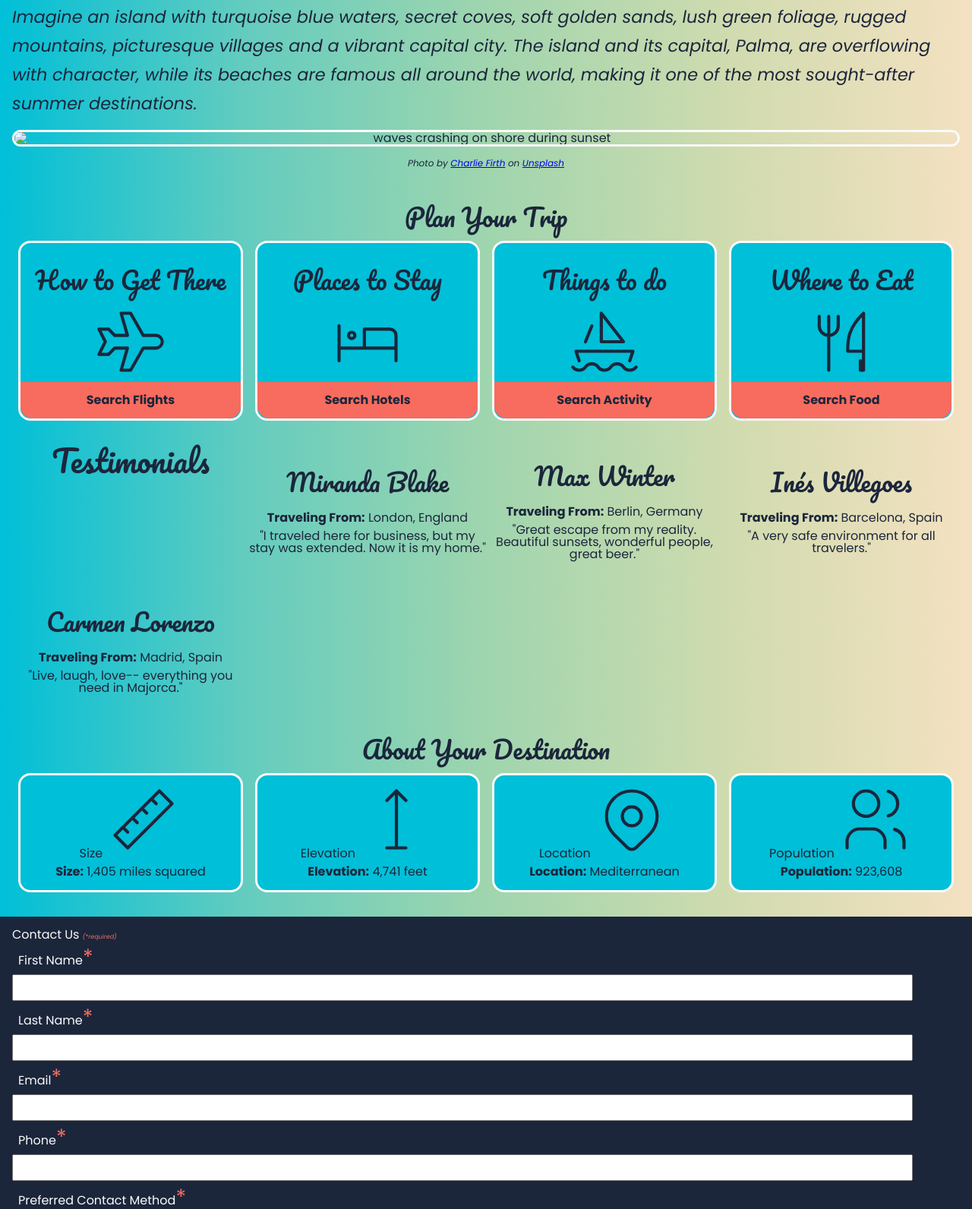
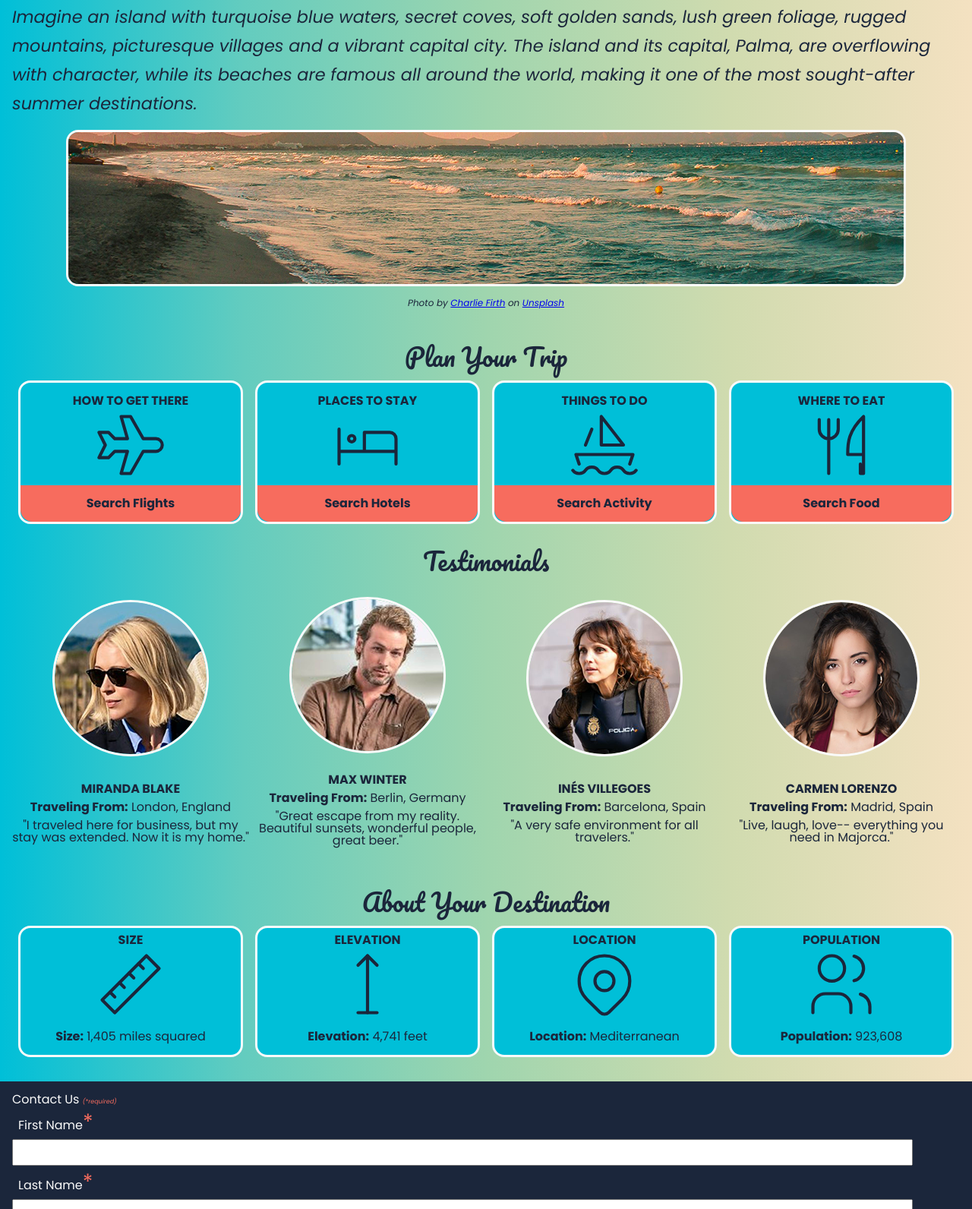
Before and after one commit to zfraedri/Wonderlust, a plain HTML site: page index.html in a window 1280 px wide. Shown: the part 626-2218 px from the top of the page at 76% size. Drawn offline with Linux system fonts and the light colour scheme.

Commit message:
responsive imgs
worked images and heading structure.

```diff
--- a/index.html
+++ b/index.html
@@ -36,28 +36,22 @@
                 <h3>Introduction</h3>
                 <p>Imagine an island with turquoise blue waters, secret coves, soft golden sands, lush green foliage, rugged mountains, picturesque villages and a vibrant capital city. The island and its capital, Palma, are overflowing with character, while its beaches are famous all around the world, making it one of the most sought-after summer destinations.</p>
                 <div>
-                <!--Responsive Image for Art Direction
-                    images/majorca-beach-square-s.jpg
-                    images/majorca-beach-vertical-m.jpg
-                    images/majorca-beach-horizontal-l.jpg
 
-                    404px, 920px, 1280px
-                    -->
                     <picture>
-                        <source media="(min-width: 1280px)" srcset="images/majorca-beach-horizontal-l" />
-                        <source media="(min-width: 920px)" srcset="images/majorca-beach-vertical-m" />
-
-                        <img src="images/majorca-beach-square-s" alt="waves crashing on shore during sunset" />
+                        <source media="(min-width: 1280px)" srcset="images/majorca-beach-horizontal-l.jpg">
+                        <source media="(min-width: 920px)" srcset="images/majorca-beach-vertical-m.jpg">
+                        <img src="images/majorca-beach-square-s.jpg" alt="sea waves crashing on shore during sunset" style="width:auto;">
                     </picture>
 
                     <small>Photo by <a href="https://unsplash.com/@charliefirth?utm_content=creditCopyText&utm_medium=referral&utm_source=unsplash">Charlie Firth</a> on <a href="https://unsplash.com/photos/sea-waves-crashing-on-shore-during-sunset-HQJIQjXq1HI?utm_content=creditCopyText&utm_medium=referral&utm_source=unsplash">Unsplash</a></small>
                 </div>
             </section>
+
             <section id="plan-your-trip">
                 <h3>Plan Your Trip</h3>
 
                 <section class="plan">
-                    <h3>How to Get There</h3>
+                    <h4>How to Get There</h4>
                     <svg xmlns="http://www.w3.org/2000/svg" class="icon icon-tabler icon-tabler-plane" width="100" height="100" viewBox="0 0 24 24" stroke-width="1" stroke="#1B263B" fill="none" stroke-linecap="round" stroke-linejoin="round">
                         <path stroke="none" d="M0 0h24v24H0z" fill="none"/>
                         <path d="M16 10h4a2 2 0 0 1 0 4h-4l-4 7h-3l2 -7h-4l-2 2h-3l2 -4l-2 -4h3l2 2h4l-2 -7h3z" />
@@ -65,7 +59,7 @@
                     <a href="#" title="Search for flights">Search Flights</a>
                 </section>
                 <section class="plan">
-                    <h3>Places to Stay</h3>
+                    <h4>Places to Stay</h4>
                     <svg xmlns="http://www.w3.org/2000/svg" class="icon icon-tabler icon-tabler-bed" width="100" height="100" viewBox="0 0 24 24" stroke-width="1" stroke="#1B263B" fill="none" stroke-linecap="round" stroke-linejoin="round">
                         <path stroke="none" d="M0 0h24v24H0z" fill="none"/>
                         <path d="M3 7v11m0 -4h18m0 4v-8a2 2 0 0 0 -2 -2h-8v6" />
@@ -74,7 +68,7 @@
                     <a href="#" title="Search for Hotels">Search Hotels</a>
                 </section>
                 <section class="plan">
-                    <h3>Things to do</h3>
+                    <h4>Things to do</h4>
                     <svg xmlns="http://www.w3.org/2000/svg" class="icon icon-tabler icon-tabler-sailboat" width="100" height="100" viewBox="0 0 24 24" stroke-width="1" stroke="#1B263B" fill="none" stroke-linecap="round" stroke-linejoin="round">
                         <path stroke="none" d="M0 0h24v24H0z" fill="none"/>
                         <path d="M2 20a2.4 2.4 0 0 0 2 1a2.4 2.4 0 0 0 2 -1a2.4 2.4 0 0 1 2 -1a2.4 2.4 0 0 1 2 1a2.4 2.4 0 0 0 2 1a2.4 2.4 0 0 0 2 -1a2.4 2.4 0 0 1 2 -1a2.4 2.4 0 0 1 2 1a2.4 2.4 0 0 0 2 1a2.4 2.4 0 0 0 2 -1" />
@@ -85,7 +79,7 @@
                     <a href="#" title="Search for Activities">Search Activity</a>
                 </section>
                 <section class="plan">
-                    <h3>Where to Eat</h3>
+                    <h4>Where to Eat</h4>
                     <svg xmlns="http://www.w3.org/2000/svg" class="icon icon-tabler icon-tabler-tools-kitchen-2" width="100" height="100" viewBox="0 0 24 24" stroke-width="1" stroke="#1B263B" fill="none" stroke-linecap="round" stroke-linejoin="round">
                         <path stroke="none" d="M0 0h24v24H0z" fill="none"/>
                         <path d="M19 3v12h-5c-.023 -3.681 .184 -7.406 5 -12zm0 12v6h-1v-3m-10 -14v17m-3 -17v3a3 3 0 1 0 6 0v-3" />
@@ -94,24 +88,25 @@
                 </section>
             </section>
             <section id="testimonials">
-                <h2>Testimonials</h2>
+                <h3>Testimonials</h3>
 
                 <section>
-                    <!--Responsive Image for resolution switching
-                        images/miranda-blake-L.png"
-                        images/miranda-blake-S.png 404w
-                        images/miranda-blake-M.png 920w
-                        images/miranda-blake-L.png 1280w
-                    -->
+
+                    <picture>
+                        <source media="(min-width: 1280px)" srcset="images/miranda-blake-L.png">
+                        <source media="(min-width: 920px)" srcset="images/miranda-blake-M.png">
+                        <img src="images/miranda-blake-S.png" alt="Profile image of Miranda Blake" style="width:auto">
+                    </picture>
                         <div>
-                        <h3>Miranda Blake</h3>
+                        <h4>Miranda Blake</h4>
                         <dl>
                             <dt>Traveling From:</dt>
                             <dd>London, England</dd>
                         </dl>
-                        "I traveled here for business, but my stay was extended. Now it is my home."
+                        <blockquote>"I traveled here for business, but my stay was extended. Now it is my home."</blockquote>
                     </div>
                 </section>
+
                 <section>
                     <!--Responsive Image for resolution switching
                         images/max-winter-L.png
@@ -119,8 +114,13 @@
                         images/max-winter-M.png 920w
                         images/max-winter-L.png 1280w
                     -->
+                    <picture>
+                        <source media="(min-width: 1280px)" srcset="images/max-winter-L.png">
+                        <source media="(min-width: 920px)" srcset="images/max-winter-M.png">
+                        <img src="images/max-winter-S.png" alt="Profile image of Max Winter" style="width:auto">
+                    </picture>
                         <div>
-                        <h3>Max Winter</h3>
+                        <h4>Max Winter</h4>
                         <dl>
                             <dt>Traveling From:</dt>
                             <dd>Berlin, Germany</dd>
@@ -129,14 +129,14 @@
                     </div>
                 </section>
                 <section>
-                    <!--Responsive Image for resolution switching
-                        images/ines-villegoes-L.png
-                        images/ines-villegoes-S.png 404w
-                        images/ines-villegoes-M.png 920w
-                        images/ines-villegoes-L.png 1280w
-                    -->
+
+                    <picture>
+                        <source media="(min-width: 1280px)" srcset="images/ines-villegoes-L.png">
+                        <source media="(min-width: 920px)" srcset="images/ines-villegoes-M.png">
+                        <img src="images/ines-villegoes-S.png" alt="Profile image of Ines Villegos" style="width:auto">
+                    </picture>
                     <div>
-                        <h3>Inés Villegoes</h3>
+                        <h4>Inés Villegoes</h4>
                         <dl>
                             <dt>Traveling From:</dt>
                             <dd>Barcelona, Spain</dd>
@@ -145,14 +145,14 @@
                     </div>
                 </section>
                 <section>
-                    <!--Responsive Image for resolution switching
-                        images/carmen-lorenzo-L.png
-                        images/carmen-lorenzo-S.png 404w
-                        images/carmen-lorenzo-M.png 920w
-                        images/carmen-lorenzo-L.png 1280w
-                    -->
+
+                    <picture>
+                        <source media="(min-width: 1280px)" srcset="images/carmen-lorenzo-L.png">
+                        <source media="(min-width: 920px)" srcset="images/carmen-lorenzo-M.png">
+                        <img src="images/carmen-lorenzo-S.png" alt="Profile image of Carmen Lorenzo" style="width:auto">
+                    </picture>
                         <div>
-                        <h3>Carmen Lorenzo</h3>
+                        <h4>Carmen Lorenzo</h4>
                         <dl>
                             <dt>Traveling From:</dt>
                             <dd>Madrid, Spain</dd>
@@ -165,7 +165,7 @@
                 <h3>About Your Destination</h3>
 
                 <section>
-                    Size
+                    <h4>Size</h4>
                     <svg xmlns="http://www.w3.org/2000/svg" class="icon icon-tabler icon-tabler-ruler-2" width="100" height="100" viewBox="0 0 24 24" stroke-width="1" stroke="#1B263B" fill="none" stroke-linecap="round" stroke-linejoin="round">
                         <path stroke="none" d="M0 0h24v24H0z" fill="none"/>
                         <path d="M17 3l4 4l-14 14l-4 -4z" />
@@ -180,7 +180,7 @@
                     </dl>
                 </section>
                 <section>
-                    Elevation
+                    <h4>Elevation</h4>
                     <svg xmlns="http://www.w3.org/2000/svg" class="icon icon-tabler icon-tabler-arrow-top-bar" width="100" height="100" viewBox="0 0 24 24" stroke-width="1" stroke="#1B263B" fill="none" stroke-linecap="round" stroke-linejoin="round">
                         <path stroke="none" d="M0 0h24v24H0z" fill="none"/>
                         <line x1="12" y1="21" x2="12" y2="3" />
@@ -193,7 +193,7 @@
                     </dl>
                 </section>
                 <section>
-                    Location
+                    <h4>Location</h4>
                     <svg xmlns="http://www.w3.org/2000/svg" class="icon icon-tabler icon-tabler-map-pin" width="100" height="100" viewBox="0 0 24 24" stroke-width="1" stroke="#1B263B" fill="none" stroke-linecap="round" stroke-linejoin="round">
                         <path stroke="none" d="M0 0h24v24H0z" fill="none"/>
                         <circle cx="12" cy="11" r="3" />
@@ -205,7 +205,7 @@
                     </dl>
                 </section>
                 <section>
-                    Population
+                    <h4>Population</h4>
                     <svg xmlns="http://www.w3.org/2000/svg" class="icon icon-tabler icon-tabler-users" width="100" height="100" viewBox="0 0 24 24" stroke-width="1" stroke="#1B263B" fill="none" stroke-linecap="round" stroke-linejoin="round">
                         <path stroke="none" d="M0 0h24v24H0z" fill="none"/>
                         <circle cx="9" cy="7" r="4" />
```
